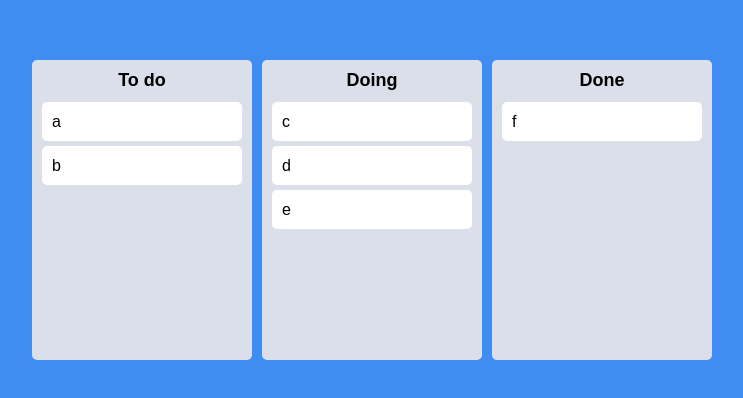
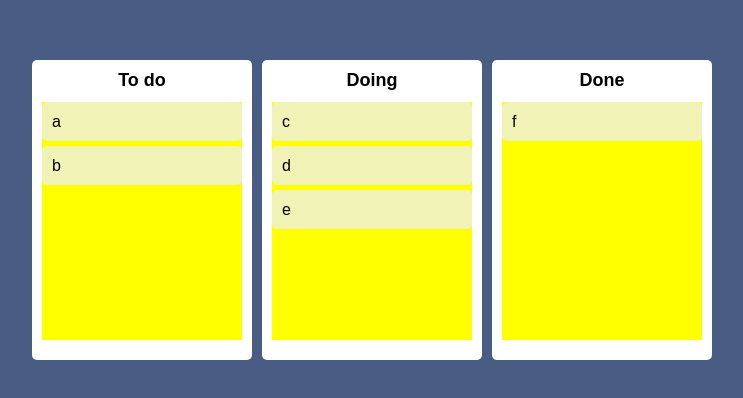
Before and after one commit to HyeonWooGa/react-ts__trello-clone, a React (Create React App) app: page / in a window 1280 px wide. Shown: the part 190-588 px from the top of the page, without its empty margins (268-1011 px from the left). Built offline with nearby package versions, Linux system fonts and the light colour scheme.

Commit message:
isDragginOver, isDraggingFromThis of <Droppable />

```diff
--- a/src/Components/Board.tsx
+++ b/src/Components/Board.tsx
@@ -1,6 +1,22 @@
 import { Droppable } from "react-beautiful-dnd";
 import styled from "styled-components";
 import DrragableCard from "./DraggableCard";
+
+interface IAreaProps {
+  isDraggingFromThis: boolean;
+  isDraggingOver: boolean;
+}
+
+const Area = styled.div<IAreaProps>`
+  background-color: ${(props) =>
+    props.isDraggingOver
+      ? "pink"
+      : props.isDraggingFromThis
+      ? "red"
+      : "yellow"};
+  flex-grow: 1;
+  transition: background-color 0.3s ease-in-out;
+`;
 
 const Wrapper = styled.div`
   padding: 20px 10px;
@@ -9,6 +25,8 @@
   border-radius: 5px;
   min-height: 300px;
   width: 300px;
+  display: flex;
+  flex-direction: column;
 `;
 
 const Title = styled.h2`
@@ -28,13 +46,18 @@
     <Wrapper>
       <Title>{boardId}</Title>
       <Droppable droppableId={boardId}>
-        {(magic) => (
-          <div ref={magic.innerRef} {...magic.droppableProps}>
+        {(magic, info) => (
+          <Area
+            isDraggingOver={info.isDraggingOver}
+            isDraggingFromThis={Boolean(info.draggingFromThisWith)}
+            ref={magic.innerRef}
+            {...magic.droppableProps}
+          >
             {toDos.map((toDo, index) => (
               <DrragableCard key={toDo} toDo={toDo} index={index} />
             ))}
             {magic.placeholder}
-          </div>
+          </Area>
         )}
       </Droppable>
     </Wrapper>
--- a/src/Components/DraggableCard.tsx
+++ b/src/Components/DraggableCard.tsx
@@ -7,6 +7,7 @@
   border-radius: 5px;
   padding: 10px 10px;
   margin-bottom: 5px;
+  font-weight: 400;
 `;
 
 interface IDraggableCardProps {
--- a/src/theme.ts
+++ b/src/theme.ts
@@ -1,7 +1,7 @@
 import { DefaultTheme } from "styled-components";
 
 export const darkTheme: DefaultTheme = {
-  bgColor: "#3F8CF2",
-  cardColor: "white",
-  boardColor: "#DADFE9",
+  bgColor: "#495C83",
+  cardColor: "#f0f2b6",
+  boardColor: "white",
 };
```
